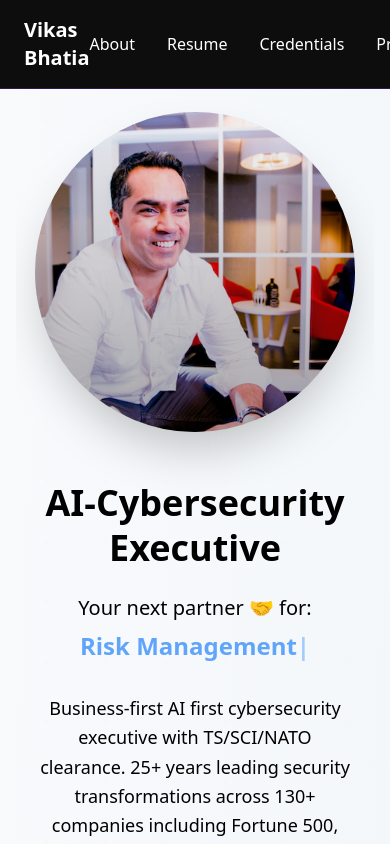
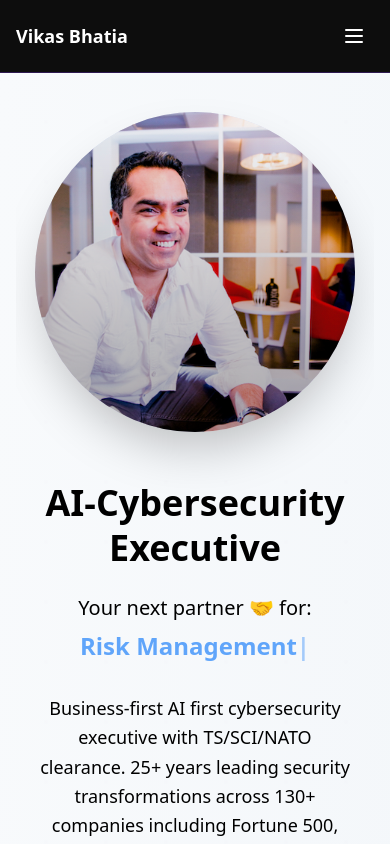
Before and after one commit to veebeeyoukay/vikas-bhatia-portfolio, a React (Vite) app: page / in a window 390 px wide. Shown: the top 844 px of the page. Built offline with nearby package versions, Linux system fonts and the light colour scheme.

Commit message:
Refactor Header component to improve mobile navigation and streamline desktop layout. Removed unused navigation menu components, added mobile menu toggle functionality, and enhanced link handling for external and internal navigation items.

```diff
--- a/src/components/Header.tsx
+++ b/src/components/Header.tsx
@@ -1,20 +1,13 @@
+import { useState } from "react"
 import { Button } from "@/components/ui/button"
-import {
-  NavigationMenu,
-  NavigationMenuList,
-  NavigationMenuItem,
-  NavigationMenuLink
-} from "@/components/ui/navigation-menu"
 import { Link, useLocation } from "react-router-dom"
 import { scrollToSection } from "@/lib/utils"
+import { Menu, X } from "lucide-react"
 import resumePDF from "@/assets/Vikas Bhatia-Resume-External-July 2025.pdf"
 
 const NAV_ITEMS = [
-  // { label: "Home", href: "#home" },
   { label: "About", href: "#about" },
   { label: "Resume", href: resumePDF, isExternal: true },
-  // { label: "Previous Experience", href: "#expertise" },
-  // { label: "Services", href: "#services" },
   { label: "Credentials", href: "#credentials" },
   { label: "Projects", href: "/projects" },
   { label: "Contact", href: "#contact" }
@@ -23,35 +16,52 @@ const NAV_ITEMS = [
 const Header = () => {
   const location = useLocation();
   const isProjectPage = location.pathname.startsWith('/projects/');
+  const [mobileMenuOpen, setMobileMenuOpen] = useState(false);
+
+  const handleNavClick = (item: typeof NAV_ITEMS[0]) => {
+    if (item.isExternal) {
+      window.open(item.href, '_blank');
+    } else if (item.href.startsWith('/')) {
+      setMobileMenuOpen(false);
+    } else {
+      scrollToSection(item.href.replace('#', ''));
+      setMobileMenuOpen(false);
+    }
+  };
 
   return (
     <header className="fixed top-0 left-0 right-0 z-50 bg-black/95 backdrop-blur-sm border-b border-[hsl(var(--zenity-purple-mid))]/30">
-      <div className="container mx-auto px-6 py-4">
+      <div className="container mx-auto px-4 sm:px-6 py-4">
         <div className="flex items-center justify-between">
           {/* Logo */}
           <div className="flex items-center">
-            <Link to="/">
-              <span className="text-white font-bold text-xl">
+            <Link to="/" onClick={() => setMobileMenuOpen(false)}>
+              <span className="text-white font-bold text-lg sm:text-xl">
                 {isProjectPage ? 'VB' : 'Vikas Bhatia'}
               </span>
             </Link>
           </div>
 
-          {/* Navigation */}
-          <NavigationMenu>
-            <NavigationMenuList className="space-x-8">
+          {/* Desktop Navigation */}
+          <nav className="hidden lg:flex items-center space-x-6 xl:space-x-8">
             {NAV_ITEMS.map((item) => (
-                <NavigationMenuItem key={item.href}>
-                  <NavigationMenuLink
-                    asChild
+              <div key={item.href}>
+                {item.isExternal ? (
+                  <a
+                    href={item.href}
+                    target="_blank"
+                    rel="noopener noreferrer"
                     className="text-white hover:text-[hsl(var(--zenity-blue))] transition-colors font-medium"
                   >
-                    {item.isExternal ? (
-                      <a href={item.href} target="_blank" rel="noopener noreferrer">
                     {item.label}
                   </a>
                 ) : item.href.startsWith('/') ? (
-                      <Link to={item.href}>{item.label}</Link>
+                  <Link
+                    to={item.href}
+                    className="text-white hover:text-[hsl(var(--zenity-blue))] transition-colors font-medium"
+                  >
+                    {item.label}
+                  </Link>
                 ) : (
                   <button
                     onClick={() => scrollToSection(item.href.replace('#', ''))}
@@ -60,14 +70,12 @@ const Header = () => {
                     {item.label}
                   </button>
                 )}
-                  </NavigationMenuLink>
-                </NavigationMenuItem>
+              </div>
             ))}
-            </NavigationMenuList>
-          </NavigationMenu>
+          </nav>
 
-          {/* Action Buttons */}
-          <div className="flex items-center space-x-4">
+          {/* Desktop Action Button */}
+          <div className="hidden lg:flex items-center">
             <Button
               className="bg-[hsl(var(--zenity-purple-bright))] hover:bg-[hsl(var(--zenity-purple-accent))] text-white"
               onClick={() => window.open('https://app.usemotion.com/meet/vikas-bhatia/JP-meeting', '_blank')}
@@ -75,7 +83,65 @@ const Header = () => {
               Schedule Meeting
             </Button>
           </div>
+
+          {/* Mobile Menu Button */}
+          <button
+            className="lg:hidden text-white p-2"
+            onClick={() => setMobileMenuOpen(!mobileMenuOpen)}
+            aria-label="Toggle menu"
+          >
+            {mobileMenuOpen ? <X size={24} /> : <Menu size={24} />}
+          </button>
         </div>
+
+        {/* Mobile Navigation Menu */}
+        {mobileMenuOpen && (
+          <div className="lg:hidden mt-4 pb-4 border-t border-[hsl(var(--zenity-purple-mid))]/30 pt-4">
+            <nav className="flex flex-col space-y-3">
+              {NAV_ITEMS.map((item) => (
+                <div key={item.href}>
+                  {item.isExternal ? (
+                    <a
+                      href={item.href}
+                      target="_blank"
+                      rel="noopener noreferrer"
+                      className="text-white hover:text-[hsl(var(--zenity-blue))] transition-colors font-medium py-2 block"
+                      onClick={() => setMobileMenuOpen(false)}
+                    >
+                      {item.label}
+                    </a>
+                  ) : item.href.startsWith('/') ? (
+                    <Link
+                      to={item.href}
+                      className="text-white hover:text-[hsl(var(--zenity-blue))] transition-colors font-medium py-2 block"
+                      onClick={() => setMobileMenuOpen(false)}
+                    >
+                      {item.label}
+                    </Link>
+                  ) : (
+                    <button
+                      onClick={() => handleNavClick(item)}
+                      className="text-white hover:text-[hsl(var(--zenity-blue))] transition-colors font-medium bg-transparent border-none cursor-pointer py-2 w-full text-left"
+                    >
+                      {item.label}
+                    </button>
+                  )}
+                </div>
+              ))}
+
+              {/* Mobile Schedule Meeting Button */}
+              <Button
+                className="bg-[hsl(var(--zenity-purple-bright))] hover:bg-[hsl(var(--zenity-purple-accent))] text-white w-full mt-4"
+                onClick={() => {
+                  window.open('https://app.usemotion.com/meet/vikas-bhatia/JP-meeting', '_blank');
+                  setMobileMenuOpen(false);
+                }}
+              >
+                Schedule Meeting
+              </Button>
+            </nav>
+          </div>
+        )}
       </div>
     </header>
   )
```
Also changed, not shown: 5 other files (tests, documents, lock files or other folders). Lines whose indentation alone changed are shown as unchanged.
